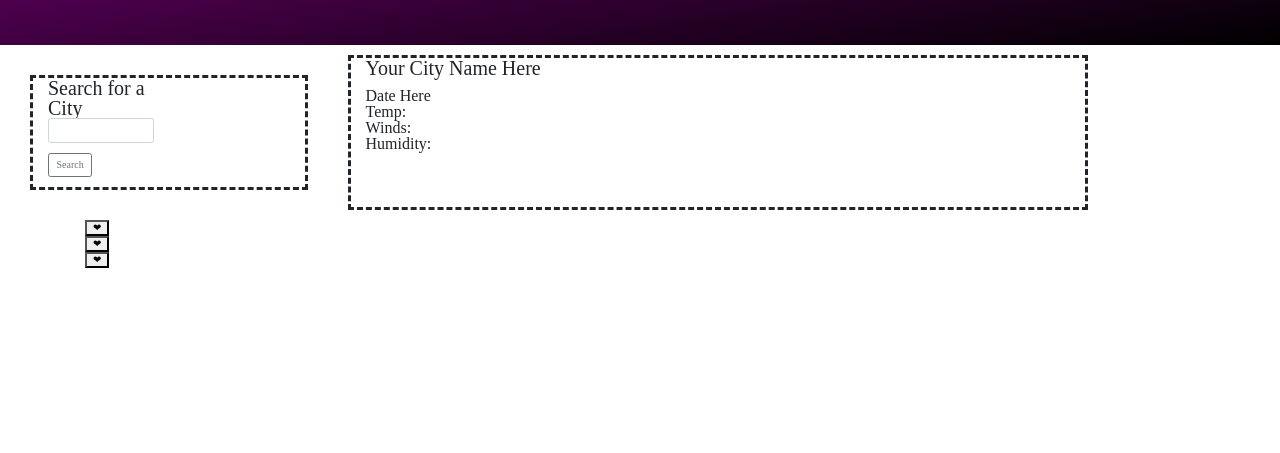
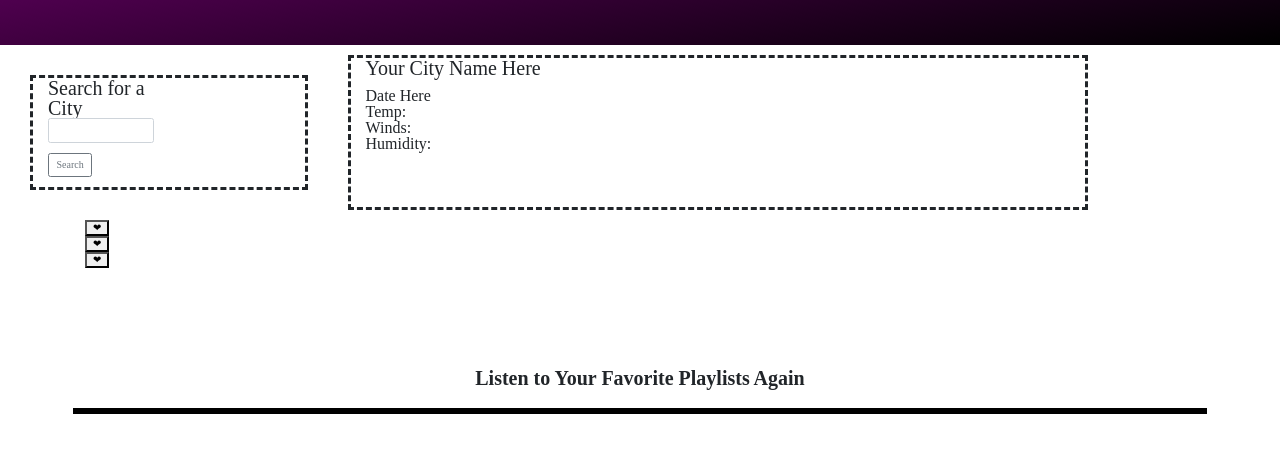
Before and after one commit to GiantRobot76/weatherMusicMatcher, a plain HTML site: page index.html in a window 1280 px wide. Shown: the part 155-608 px from the top of the page. Drawn offline with nearby package versions, Linux system fonts and the light colour scheme.

Commit message:
adding a saved playlist section

```diff
--- a/assets/css/style.css
+++ b/assets/css/style.css
@@ -38,3 +38,17 @@ h2 {
 .button-addon1 {
   font-size: 3em;
 }
+
+#savedSection {
+  margin: 100px 10px;
+  font-weight: bold;
+  text-align: center;
+}
+
+#savedPlaylists {
+  margin: auto;
+  margin-top: 20px;
+  width: 90%;
+  height: 1px;
+  border: solid black;
+}
--- a/index.html
+++ b/index.html
@@ -105,9 +105,12 @@
     </section>
 
     <!-- liked playlists -->
-    <section>
-      <div>
-        <ul></ul>
+    <section id="savedSection">
+      <h2>Listen to Your Favorite Playlists Again</h2>
+      <div id ="savedPlaylists"></div>
+        <ul>
+
+        </ul>
       </div>
     </section>
 
```
